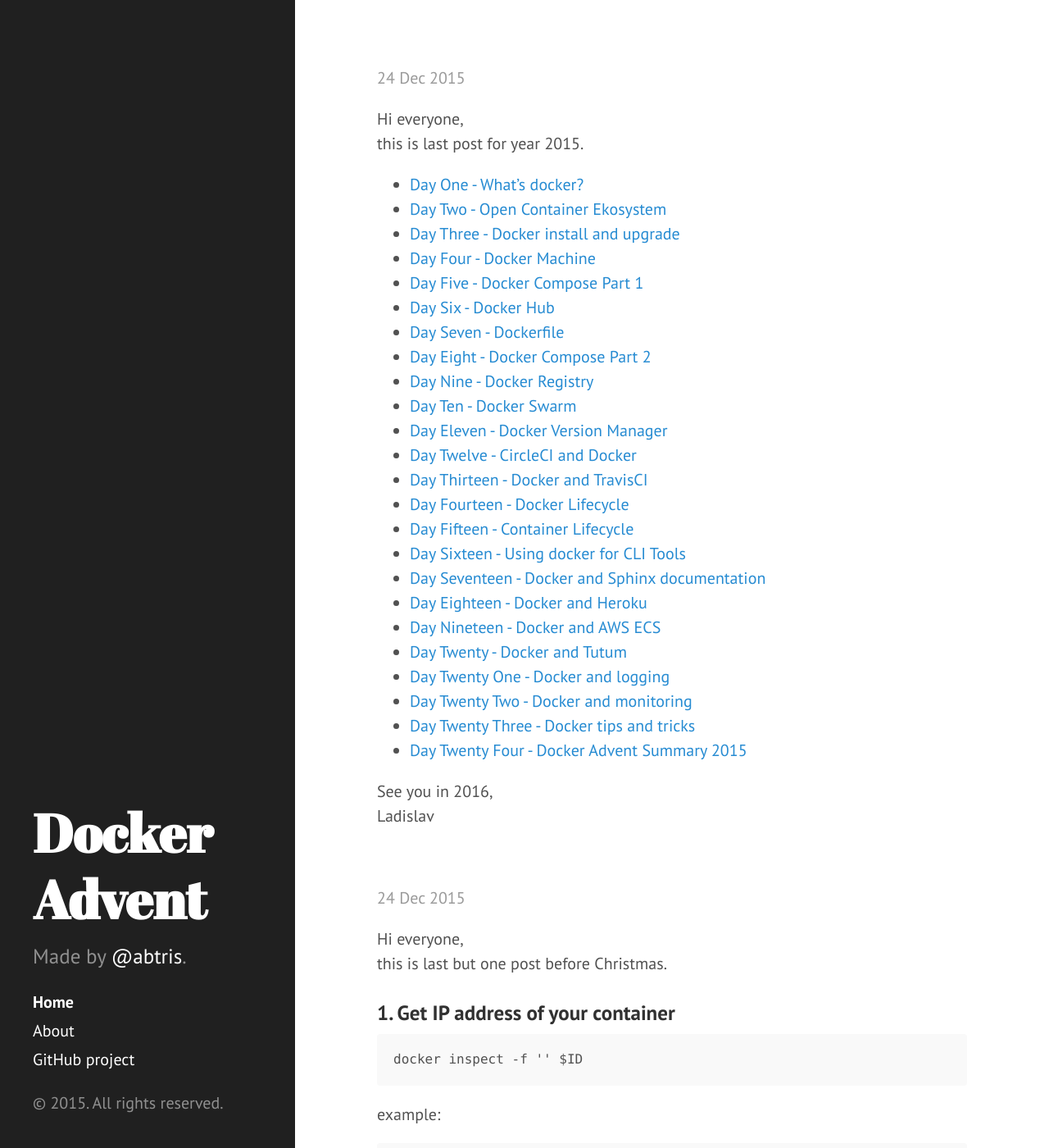
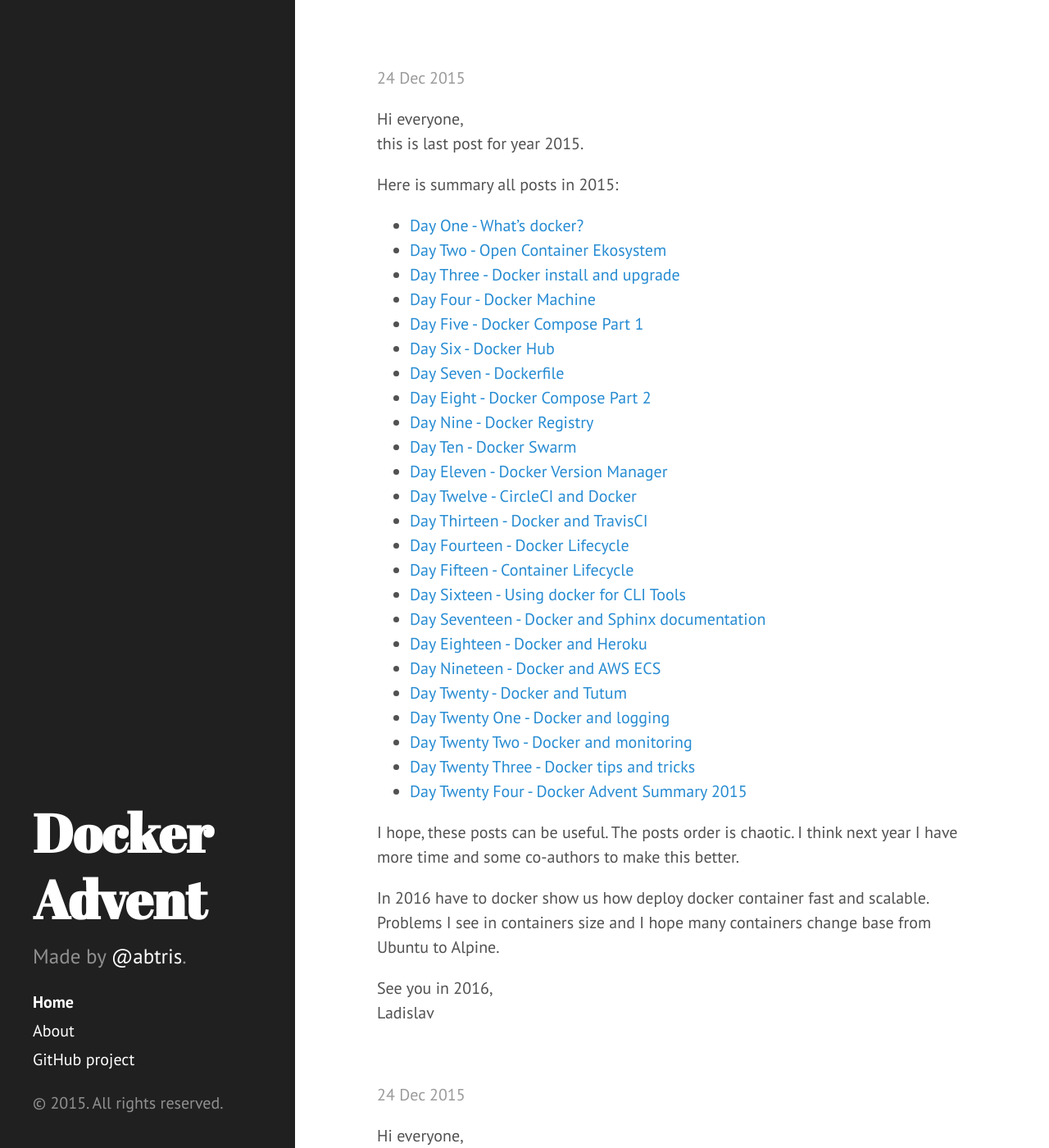
Before and after one commit to abtris/dockeradvent.com, a Jekyll site: the page built from index.html, in a window 1280 px wide and 1400 px high. Shown: the whole window at 82% size. Built offline with Jekyll 4.4.1, drawn with Linux system fonts in a browser that asks for light colours; Markdown is read by kramdown in place of the engine named in the settings; the list of posts is cut into pages by our own code.

Commit message:
Add some summary

```diff
--- a/_posts/2015-12-24-day-twenty-four-docker-advent-summary.md
+++ b/_posts/2015-12-24-day-twenty-four-docker-advent-summary.md
@@ -7,6 +7,8 @@
 
 Hi everyone,<br>
 this is last post for year 2015.
+
+Here is summary all posts in 2015:
 
 - [Day One - What's docker?](http://www.dockeradvent.com/2015-12-01-day-one-what-is-docker)
 - [Day Two - Open Container Ekosystem](http://www.dockeradvent.com/2015-12-02-day-two-open-container-ecosystem)
@@ -33,5 +35,9 @@
 - [Day Twenty Three - Docker tips and tricks](http://www.dockeradvent.com/2015-12-23-day-twenty-three-docker-tips-and-tricks)
 - [Day Twenty Four - Docker Advent Summary 2015](http://www.dockeradvent.com/2015/12/24/day-twenty-four-docker-advent-summary/)
 
+I hope, these posts can be useful. The posts order is chaotic. I think next year I have more time and some co-authors to make this better.
+
+In 2016 have to docker show us how deploy docker container fast and scalable. Problems I see in containers size and I hope many containers change base from Ubuntu to Alpine.
+
 See you in 2016,<br>
 Ladislav
```
